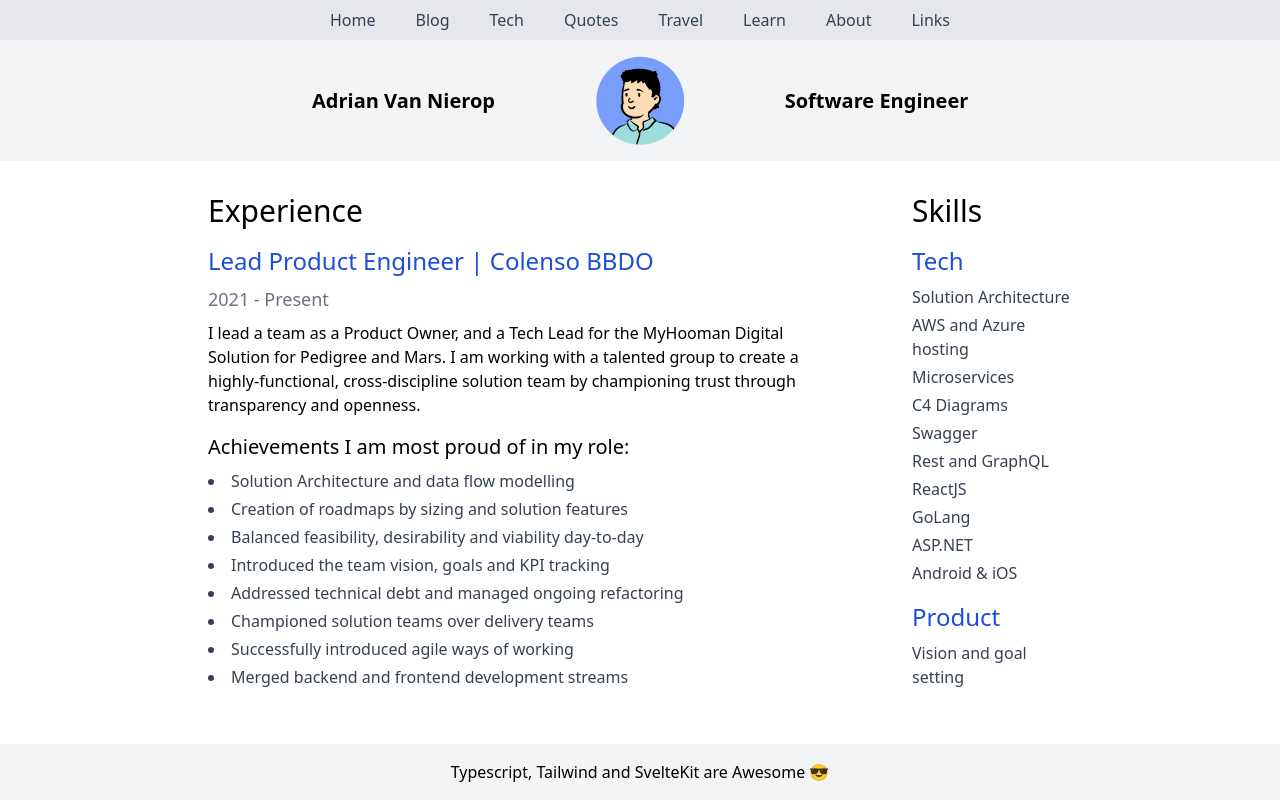
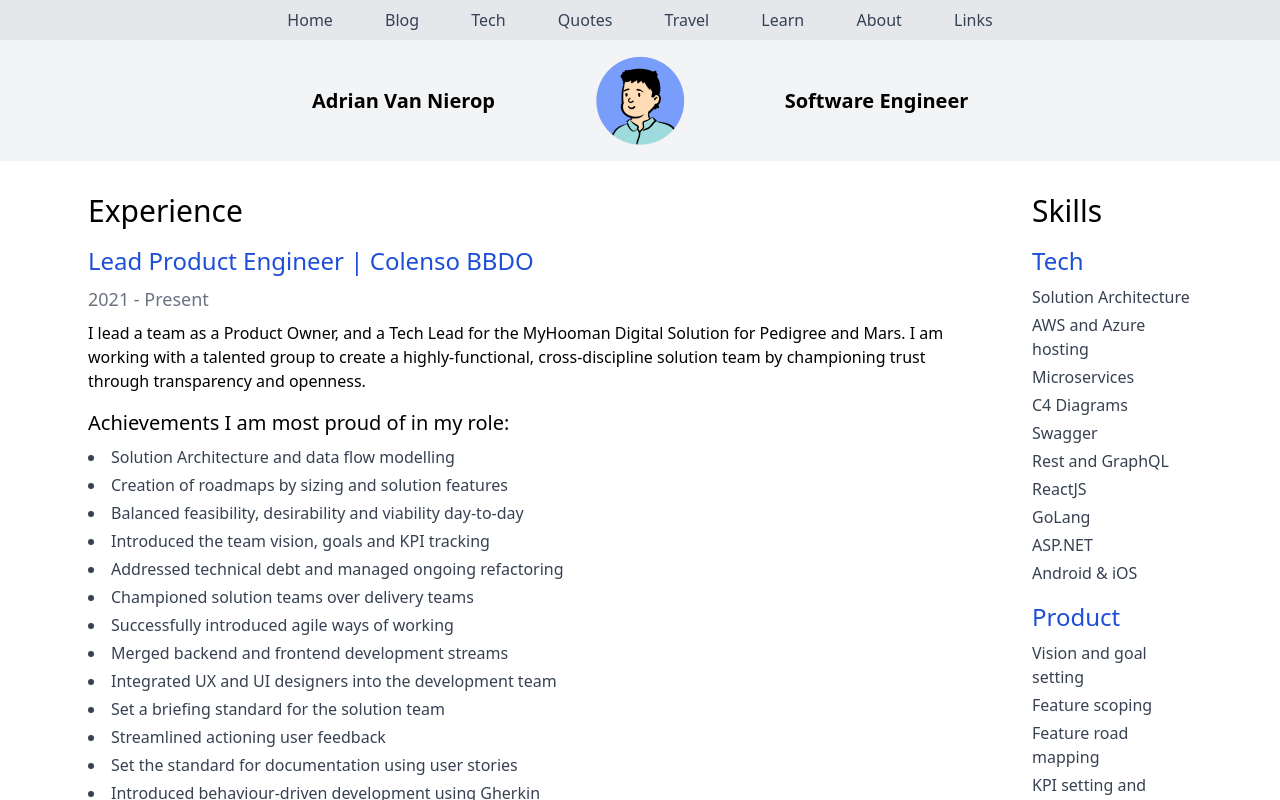
Before and after one commit to AdrianDevs/Ideas, a SvelteKit app: page / in a window 1280 px wide. Built offline with nearby package versions, Linux system fonts and the light colour scheme.

Commit message:
Refactored header and footer

```diff
--- a/src/app.css
+++ b/src/app.css
@@ -25,12 +25,40 @@
 } */
 
 @layer components {
+	.main {
+		height: 100vh;
+		display: grid;
+		grid-template-columns: 1fr;
+		grid-template-rows: auto 1fr;
+		grid-template-areas:
+			'header'
+			'main';
+	}
+
+	.main > header {
+		grid-area: header;
+		/*/*padding: 12px 12px;*/
+	}
+
+	.main > content {
+		grid-area: main;
+		overflow: auto;
+		display: grid;
+		grid-template-columns: 1fr;
+		grid-template-rows: 1fr auto;
+	}
+
+	.main > content > footer {
+		grid-row-start: 2;
+		grid-row-end: 3;
+	}
+
 	.markdown-post {
-		@apply prose prose-stone mr-[240px] h-full overflow-y-auto scroll-smooth pl-4 pt-4 pb-16;
+		@apply prose prose-stone mr-[240px] h-screen overflow-y-auto scroll-smooth pl-4 pt-4 pb-16;
 	}
 
 	.markdown-post > nav {
-		@apply absolute right-0 bottom-0 top-0 w-[240px] overflow-y-auto pb-16;
+		@apply absolute right-0 bottom-0 top-0 h-screen w-[240px] overflow-y-auto pb-16;
 	}
 
 	.markdown-post > nav ol {
--- a/src/routes/+layout.svelte
+++ b/src/routes/+layout.svelte
@@ -13,7 +13,31 @@
 	];
 </script>
 
-<div class="flex h-screen flex-col">
+<div class="visible xs:hidden">So smol</div>
+<!-- <div class="collapse xs:visible sm:hidden">Too small</div> -->
+<div class="main invisible xs:visible">
+	<header class="min-w-640 space-x-2 bg-gray-200 py-2 text-center md:space-x-6">
+		{#each navItems as navItem (navItem.id)}
+			<a
+				href={navItem.url}
+				class="rounded-lg px-3 py-2 font-medium text-slate-700 hover:bg-slate-100 hover:text-slate-900"
+				>{navItem.id}
+			</a>
+		{/each}
+	</header>
+
+	<content class="content">
+		<div class="w-screen">
+			<slot />
+		</div>
+
+		<footer class="bg-gray-100 py-4 text-center text-black">
+			Typescript, Tailwind and SvelteKit are Awesome 😎
+		</footer>
+	</content>
+</div>
+
+<!-- <div class="flex h-screen flex-col">
 	<header class="collapse flex min-w-640 justify-center space-x-4 bg-gray-200 px-4 sm:visible">
 		{#each navItems as navItem (navItem.id)}
 			<a
@@ -23,44 +47,15 @@
 			>
 		{/each}
 	</header>
-	<!-- <main class="collapse flex-1 overflow-y-auto sm:visible"> -->
-  <main class="overflow-y-auto collapse sm:visible">
+
+	<main class="flex-inital collapse h-screen overflow-y-auto sm:visible">
 		<slot />
 	</main>
 
 	<div class="collapse xs:visible sm:collapse ">Too small</div>
 	<div class="visible xs:collapse">So smol</div>
 
-	<footer class="collapse bg-gray-100 py-4 text-center text-black sm:visible ">
+	<footer class="collapse bg-gray-100 py-4 text-center text-black sm:visible">
 		Typescript, Tailwind and SvelteKit are Awesome 😎
 	</footer>
-</div>
-
-<!-- <div>
-<div class="collapse sm:visible">Just right</div>
-<div class="collapse xs:visible sm:collapse ">Too small</div>
-<div class="visible xs:collapse">So smol</div>
 </div> -->
-
-<!-- <div class="flex flex-col h-screen">
-  <header class="py-5 bg-gray-700 text-white text-center">
-    Sticky Header and Footer with Tailwind
-  </header>
-  <main class="flex-1 overflow-y-auto p-5">
-    What is Lorem Ipsum? Lorem Ipsum is simply dummy text of the printing
-    and typesetting industry. Lorem Ipsum has been the industry's standard
-    dummy text ever since the 1500s, when an unknown printer took a galley
-    of type and scrambled it to make a type specimen book. It has survived
-    not only five centuries, but also the leap into electronic typesetting,
-    the 1914 translation by H. Rackham.
-  </main>
-  <footer class="py-5 bg-gray-700 text-center text-white">
-    Tailwind is Awesome 😎
-  </footer>
-</div> -->
-
-<!-- <div>
-  <header class="sticky top-0 z-50"></header>
-  <main class=relative></main>
-  <footer></footer>
-</div> -->
--- a/src/routes/+page.svelte
+++ b/src/routes/+page.svelte
@@ -7,16 +7,19 @@
 	<meta name="description" content="A web-app all about me" />
 </svelte:head>
 
-<!-- <section class="flex-cols-3 mt-4 flex items-center justify-center justify-items-center gap-x-16">
-	<h1 class="justify-self-center">Adrian Van Nierop</h1>
-	<picture class="w-24 flex-none justify-self-center">
+<section class="hidden justify-center gap-x-4 bg-gray-100 py-4 xs:flex sm:hidden">
+	<picture class="flex-none">
 		<img class="object-center" alt="profile of me" src={me} />
 	</picture>
 
-	<h1 class="justify-self-center">Software Engineer</h1>
-</section> -->
+	<div class="flex-initial self-center">
+		<h1 class="text-center text-xl font-bold text-black">Adrian Van Nierop</h1>
 
-<section class="flex-cols-3 flex justify-center gap-x-8 bg-gray-100 py-4 ">
+		<h1 class="text-center text-xl font-bold text-black">Software Engineer</h1>
+	</div>
+</section>
+
+<section class="hidden justify-center gap-x-8 bg-gray-100 py-4 sm:flex">
 	<h1 class="w-320 flex-initial self-center text-center text-xl font-bold text-black">
 		Adrian Van Nierop
 	</h1>
@@ -25,13 +28,13 @@
 		<img class="object-center" alt="profile of me" src={me} />
 	</picture>
 
-	<h1 class="w-320  flex-initial self-center text-center text-xl font-bold text-black">
+	<h1 class="w-320 flex-initial self-center text-center text-xl font-bold text-black">
 		Software Engineer
 	</h1>
 </section>
 
-<section class="flex-cols-2 mx-4 mt-8 flex justify-center gap-x-16">
-	<div class="w-640 flex-initial space-y-2">
+<section class="mx-4 mt-8 flex justify-center gap-x-16 xs:flex-col sm:flex-row">
+	<div class="w-[880px] flex-initial space-y-2">
 		<h2 class="text-3xl">Experience</h2>
 
 		<div>
@@ -128,7 +131,7 @@
 		</div>
 	</div>
 
-	<div class="w-160 flex-initial">
+	<div class="grow-1 w-160 shrink pb-8">
 		<h2 class="text-3xl">Skills</h2>
 
 		<h3 class="mt-4 mb-2 text-2xl text-blue-700">Tech</h3>
--- a/src/routes/blog/+layout.svelte
+++ b/src/routes/blog/+layout.svelte
@@ -2,6 +2,7 @@
 	import postcss from 'postcss';
 	import type { LayoutData } from './$types';
 	export let data: LayoutData;
+	import { getFrontMatter } from '$lib/posts';
 </script>
 
 <svelte:head>
@@ -11,8 +12,8 @@
 
 <section class="flex h-full justify-center">
 	<!-- <aside class="sticky h-full w-[240px] shrink-0 overflow-y-auto bg-gray-500 px-4"> -->
-  <aside class="overflow-y-auto h-full w-[240px] shrink-0 bg-gray-100 px-4">
-    <h2 class="py-4 text-3xl">Posts</h2>
+	<aside class="h-full w-[240px] shrink-0 overflow-y-auto bg-gray-100 px-4">
+		<h2 class="py-4 text-3xl">Posts</h2>
 		<!-- {data.posts} -->
 		<ul>
 			{#each data.posts as post (post.filename)}
@@ -35,7 +36,7 @@
 	<!-- <main class="w-[900px] flex-initial justify-self-center overflow-y-auto">
     <slot />
   </main> -->
-  <div class="overflow-y-auto h-full flex-initial w-[900px] relative">
+	<div class="relative h-full w-[900px] flex-initial overflow-y-auto">
 		<slot />
 	</div>
 
```
